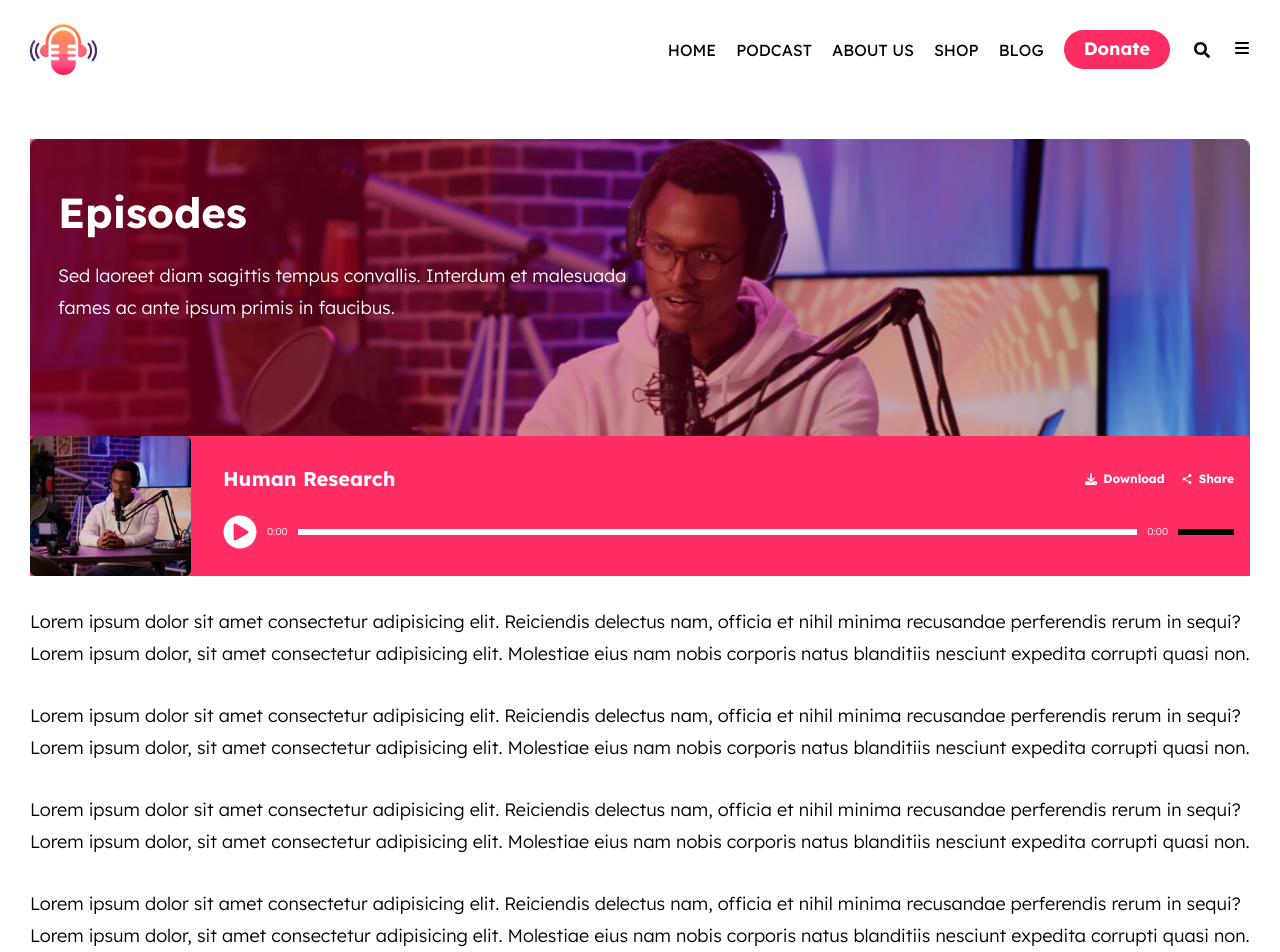
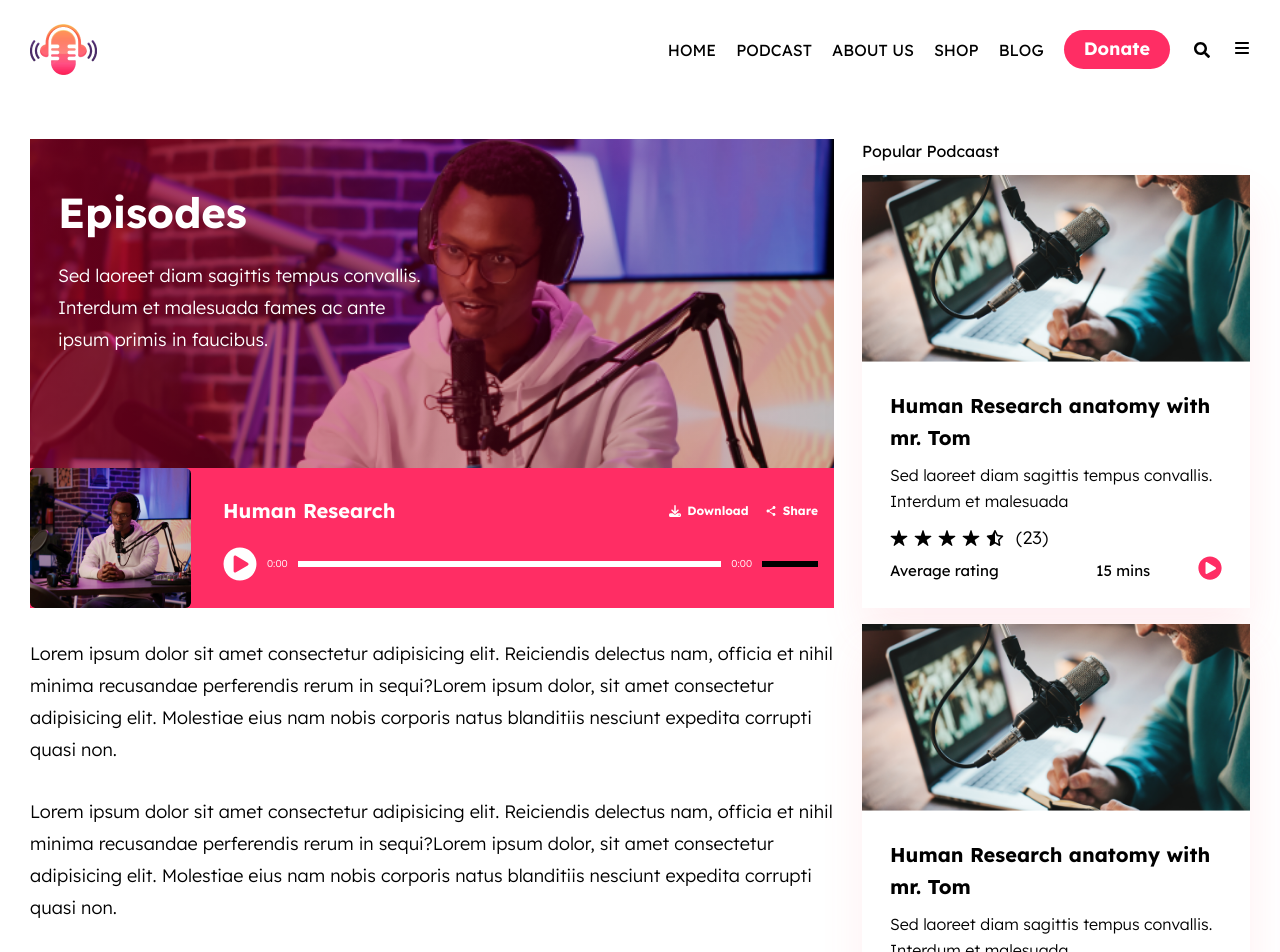
Before and after one commit to nahid-hn-kiran/omni-cast, a React (Vite) app: page /page in a window 1280 px wide. Shown: the top 952 px of the page. Built offline with nearby package versions, Linux system fonts and the light colour scheme.

Commit message:
Single podcast page added

```diff
--- /dev/null
+++ b/src/Pages/Podcasts/PopularPodcasts.jsx
@@ -0,0 +1,16 @@
+import EpisodeCard from "../../components/EpisodeCard/EpisodeCard";
+
+const PopularPodcasts = () => {
+  return (
+    <div>
+      <h2>Popular Podcaast</h2>
+      <div className="popular-podcasts mt-3 flex flex-col gap-y-4">
+        <EpisodeCard />
+        <EpisodeCard />
+        <EpisodeCard />
+      </div>
+    </div>
+  );
+};
+
+export default PopularPodcasts;
--- a/src/components/SingleEpisode/SingleEpisode.jsx
+++ b/src/components/SingleEpisode/SingleEpisode.jsx
@@ -1,3 +1,4 @@
+import PopularPodcasts from "../../Pages/Podcasts/PopularPodcasts";
 import Review from "../Review/Review";
 import "./SingleEpisode.css";
 import SinglePodcast from "./SinglePodcast";
@@ -6,10 +7,15 @@ const SingleEpisode = () => {
   return (
     <div className="single-episode my-10">
       <div className="container">
-        <div className="the-episode">
-          <SinglePodcast />
-          <div className="give-rating mt-14">
-            <Review />
+        <div className="grid grid-cols-3 gap-x-7">
+          <div className="the-episode col-span-2">
+            <SinglePodcast />
+            <div className="give-rating mt-14">
+              <Review />
+            </div>
+          </div>
+          <div>
+            <PopularPodcasts />
           </div>
         </div>
       </div>
```
